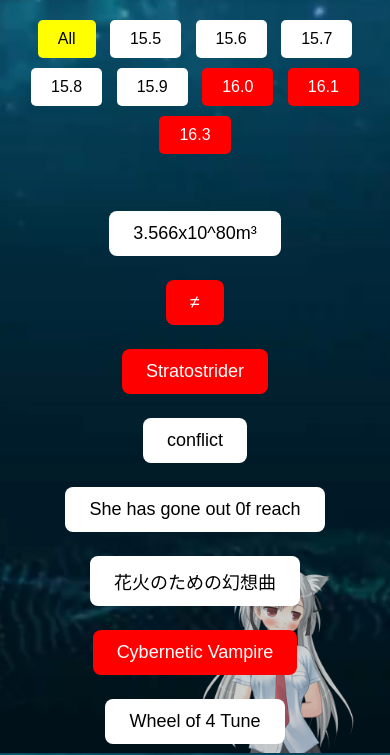
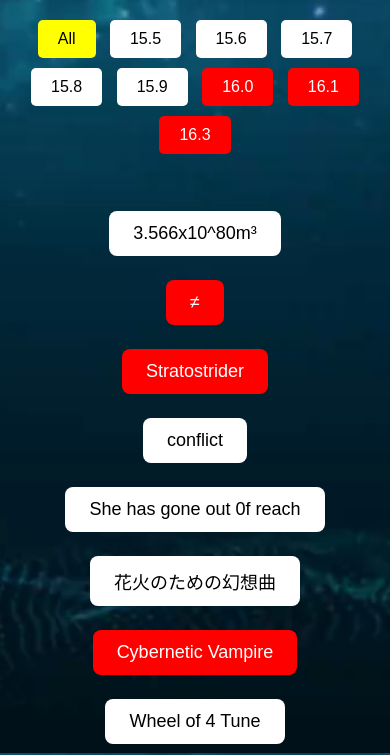
Before and after one commit to ayamafu-chart/https-ayamafu-chart.github.io, a plain HTML site: page index.html in a window 390 px wide. Shown: the part 91-846 px from the top of the page. Drawn offline with Linux system fonts and the light colour scheme.

Commit message:
animation 3

```diff
--- a/index.html
+++ b/index.html
@@ -146,23 +146,13 @@
 .nadhia {
   position: absolute;
   bottom: -10px;
-  right: 800px;
-  width: 300px;
+  right: 400px;
+  width: 400px;
   opacity: 1;
   user-select: none;
   opacity: 0.8;
 
   animation: float 3s ease-in-out infinite;
-}
-
-@media screen and (max-width: 600px) {
-  .nadhia {
-    width: 200px;
-    right: 10px;
-    bottom: -10px;
-
-    animation-duration: 4s;
-  }
 }
 
 @keyframes float {
```
